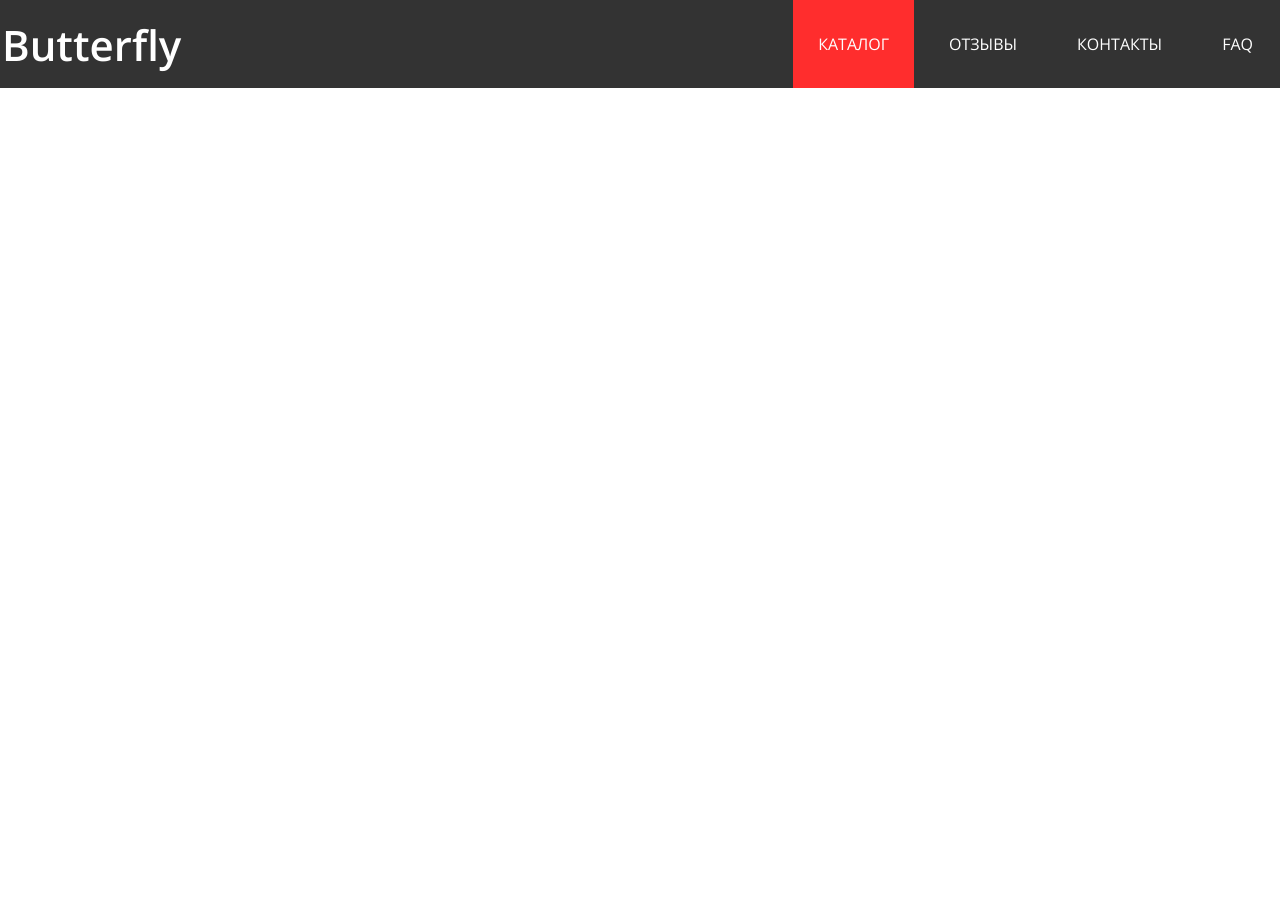
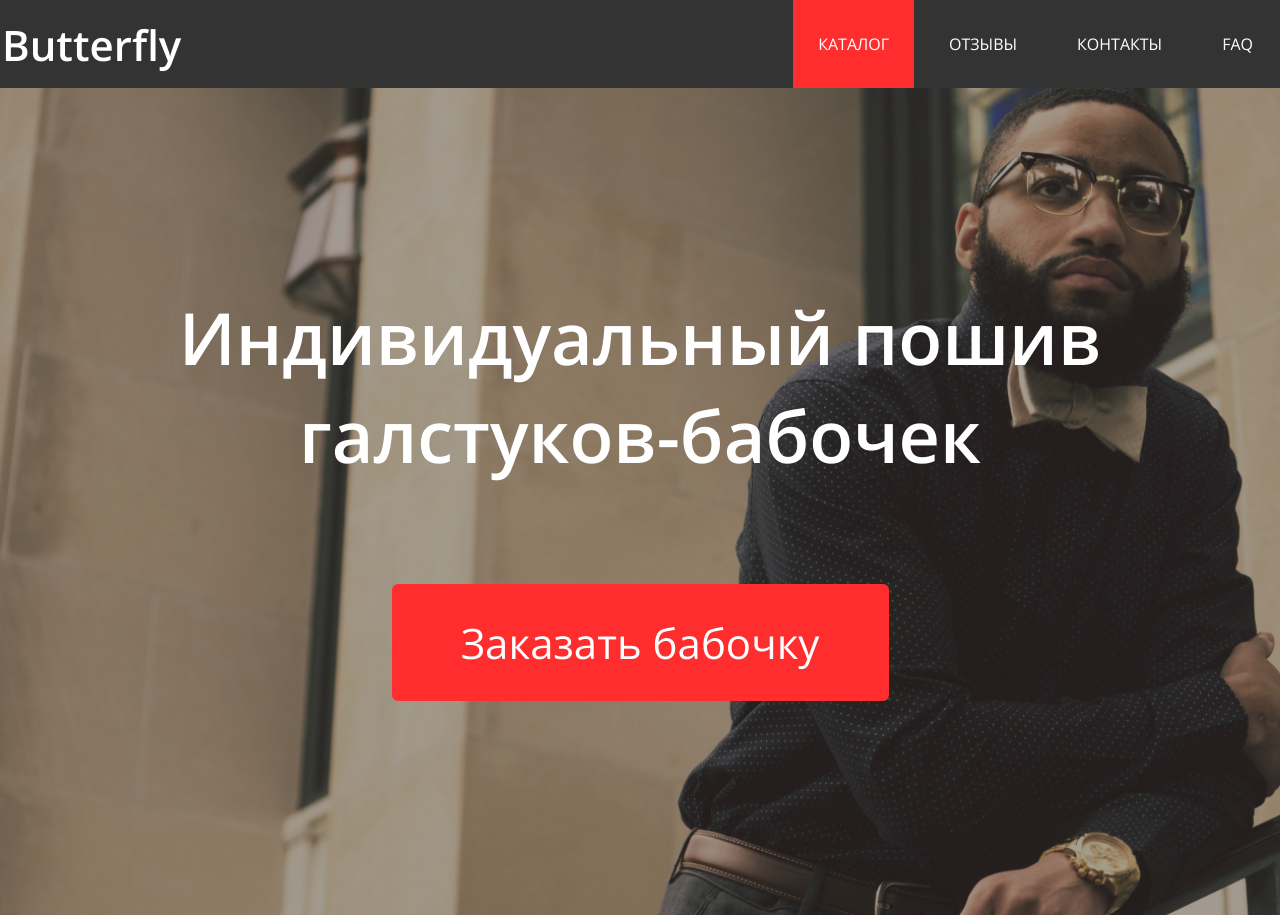
Before and after one commit to sanechkaaaa/butterfly-shop-khomutova, a website: page www/index.html in a window 1280 px wide. Before the commit the page ends 800 px from the top, so only its background shows below. Drawn offline with Linux system fonts and the light colour scheme.

Commit message:
Сделала первую бабочную секцию

```diff
--- /dev/null
+++ b/src/styles/blocks/_button.scss
@@ -0,0 +1,13 @@
+.button {
+  font-family: $font;
+  font-size: 42px;
+  line-height: 57px;
+  min-width: 497px;
+  padding: 30px;
+  text-align: center;
+  color: #fff;
+  background-color: $color-accent;
+  border: none;
+  border-radius: 6px;
+  cursor: pointer;
+}
--- a/src/styles/blocks/_header.scss
+++ b/src/styles/blocks/_header.scss
@@ -16,7 +16,3 @@
 .header_nav {
   margin-left: auto;
 }
-
-.header_logo {
-
-}
--- /dev/null
+++ b/src/styles/blocks/_promo.scss
@@ -0,0 +1,27 @@
+.promo {
+  background-image: url(../images/NiggaForPromo.jpg);
+  background-repeat: no-repeat;
+  background-size: cover;
+
+}
+
+.promo_inner {
+  max-width: 1276px;
+  margin: 0 auto;
+  padding-top: 200px;
+  padding-bottom: 214px;
+}
+
+.promo_title {
+  @include section-title;
+  color: #fff;
+}
+
+.promo_button {
+  text-align: center;
+  margin-top: 100px;
+}
+
+.dark_background {
+  background-color: rgba(51, 51, 51, .4);
+}
--- /dev/null
+++ b/src/styles/common/_mixins.scss
@@ -0,0 +1,6 @@
+@mixin section-title {
+font-size: 72px;
+font-weight: 600;
+line-height: 98px;
+text-align: center;
+}
--- a/src/styles/style.scss
+++ b/src/styles/style.scss
@@ -2,8 +2,11 @@
 @import "common/_variables";
 @import "common/_fonts";
 @import "common/_common";
+@import "common/_mixins";
 
 // blocks
 @import "blocks/_header";
 @import "blocks/_main-nav";
 @import "blocks/_main_logo";
+@import "blocks/_promo";
+@import "blocks/_button";
--- a/www/index.html
+++ b/www/index.html
@@ -37,6 +37,19 @@
     </div>
   </header>
 
+  <main class="main">
+    <section class="promo">
+      <div class="dark_background">
+        <div class="promo_inner">
+          <h1 class="promo_title">Индивидуальный пошив галстуков-бабочек</h1>
+          <div class="promo_button">
+            <button class="button">Заказать бабочку</button>
+          </div>
+        </div>
+      </div>
+    </section>
+  </main>
+
   <script src="scripts/script.js"></script>
 </body>
 
```
Also changed, not shown: www/images/NiggaForPromo.jpg (added), www/style/style.css.
